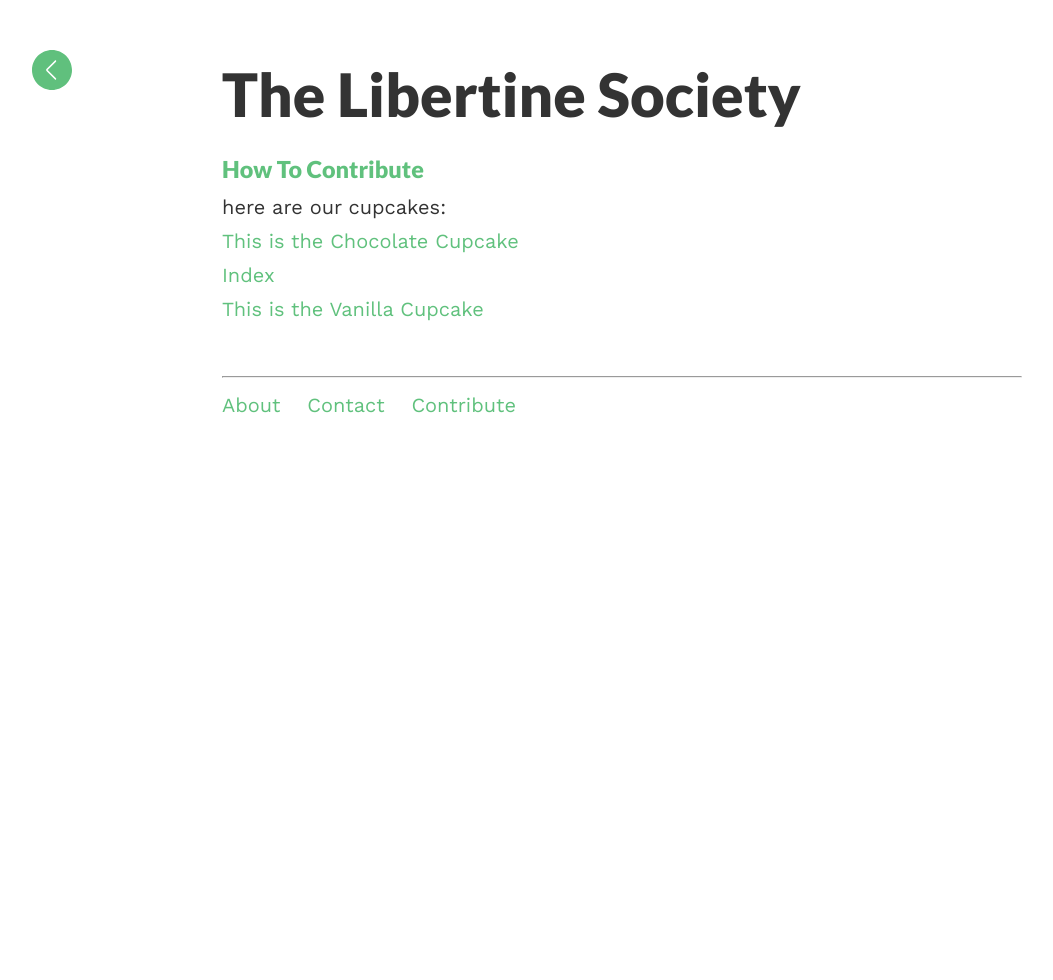
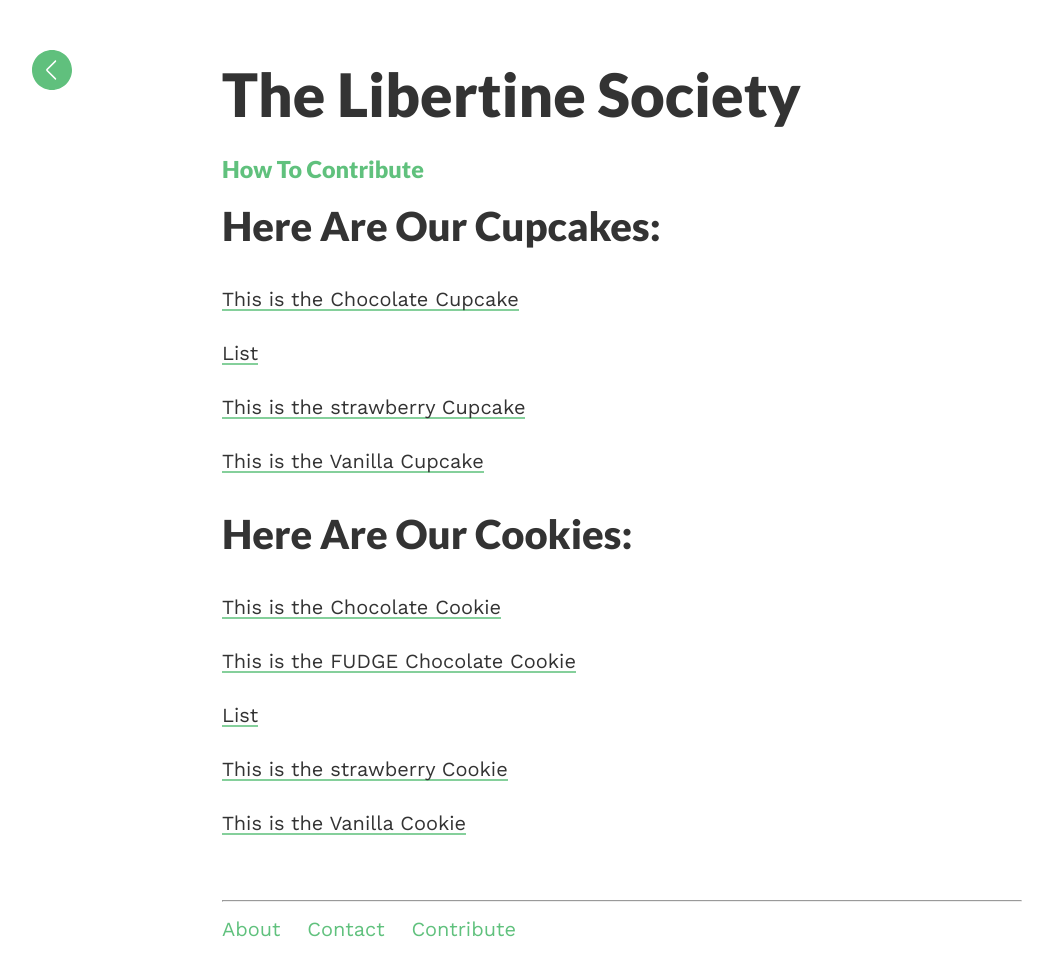
Before and after one commit to thelibertinesociety/thelibertinesociety.github.io, a Jekyll site: the page built from index.md, in a window 1280 px wide. Shown: the whole page, without its empty margins (18-1071 px from the left). Built offline with Jekyll 4.4.1, drawn with Linux system fonts in a browser that asks for light colours.

```diff
--- a/_config.yml
+++ b/_config.yml
@@ -36,6 +36,8 @@ compress_html:
 collections:
   cupcakes:
     output: true
+  cookies:
+    output: true
 
 sass:
  style: compressed
--- /dev/null
+++ b/_cookies/vanilla.md
@@ -0,0 +1,8 @@
+---
+title: This is the Vanilla Cookie
+layout: post
+permalink: /cookies/vanilla/
+published: true
+---
+
+We now have vanilla cookies!
--- a/index.html
+++ /dev/null
@@ -1,13 +0,0 @@
----
-layout: default
----
-<h1 class="headline">{{site.title}}</h1>
-{% for post in site.posts %}
-<h3><a href="{{post.url | prepend: site.baseurl}}">{{post.title}}</a></h3>
-{% endfor %}
-
-here are our cupcakes:
-{% for x in site.cupcakes %}
-<br>
-<a href="{{x.url | prepend: site.baseurl}}">{{x.title}}</a>
-{% endfor %}
--- /dev/null
+++ b/index.md
@@ -0,0 +1,26 @@
+---
+layout: default
+---
+
+
+<h1 class="headline">{{site.title}}</h1>
+
+{% for post in site.posts %}
+  <h3>
+    <a href="{{post.url | prepend: site.baseurl}}">{{post.title}}</a>
+  </h3>
+{% endfor %}
+
+
+# here are our cupcakes:
+
+{% for x in site.cupcakes %}
+  <a href="{{x.url | prepend: site.baseurl}}">{{x.title}}</a>
+{% endfor %}
+
+
+# here are our cookies:
+
+{% for x in site.cookies %}
+  <a href="{{x.url | prepend: site.baseurl}}">{{x.title}}</a>
+{% endfor %}
```
Also changed, not shown: _cookies/chocolate.md (added, +16 -0 lines), _cookies/fudge/chocolate.md (added, +16 -0 lines), _cookies/list.md (added, +16 -0 lines), _cookies/strawberry.md (added, +17 -0 lines), _cupcakes/list.md (renamed from _cupcakes/index.md, +6 -2 lines), _cupcakes/strawberry.md (added, +17 -0 lines).
